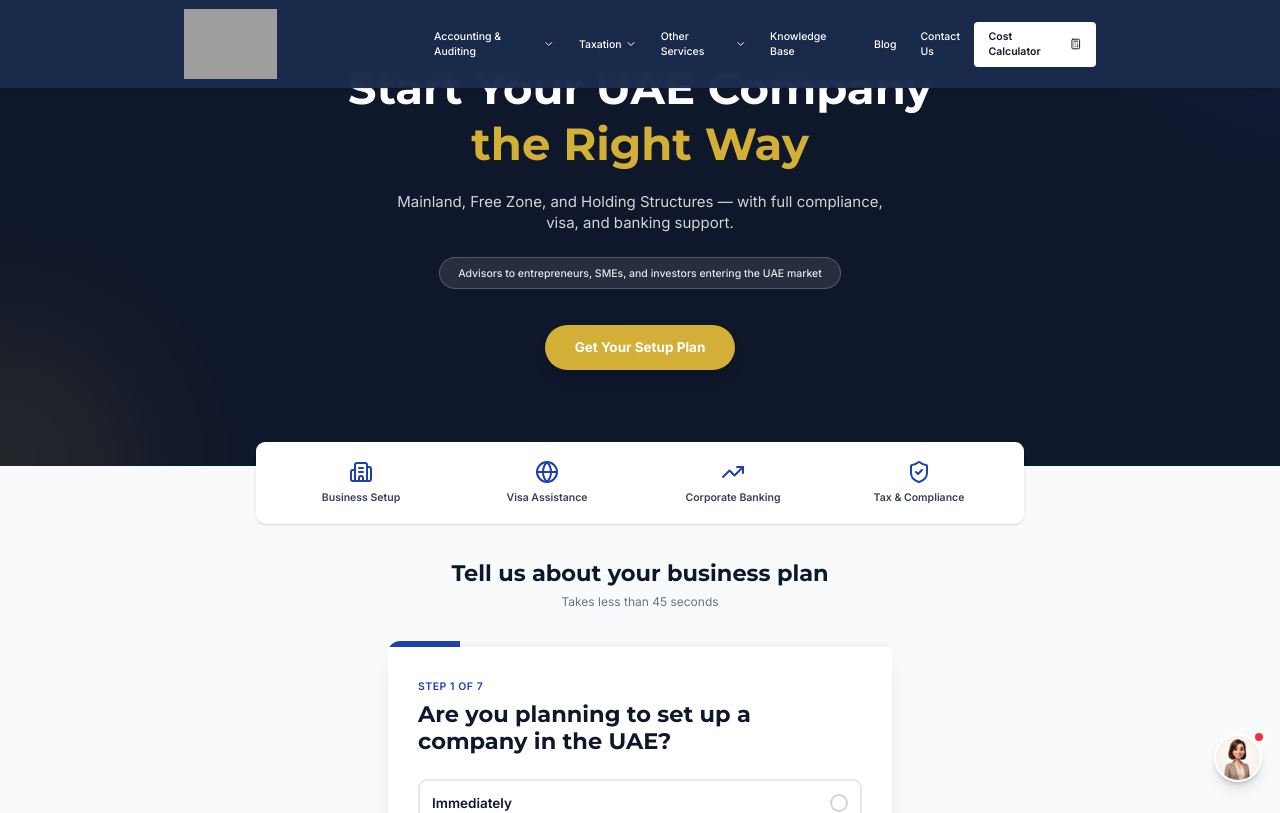
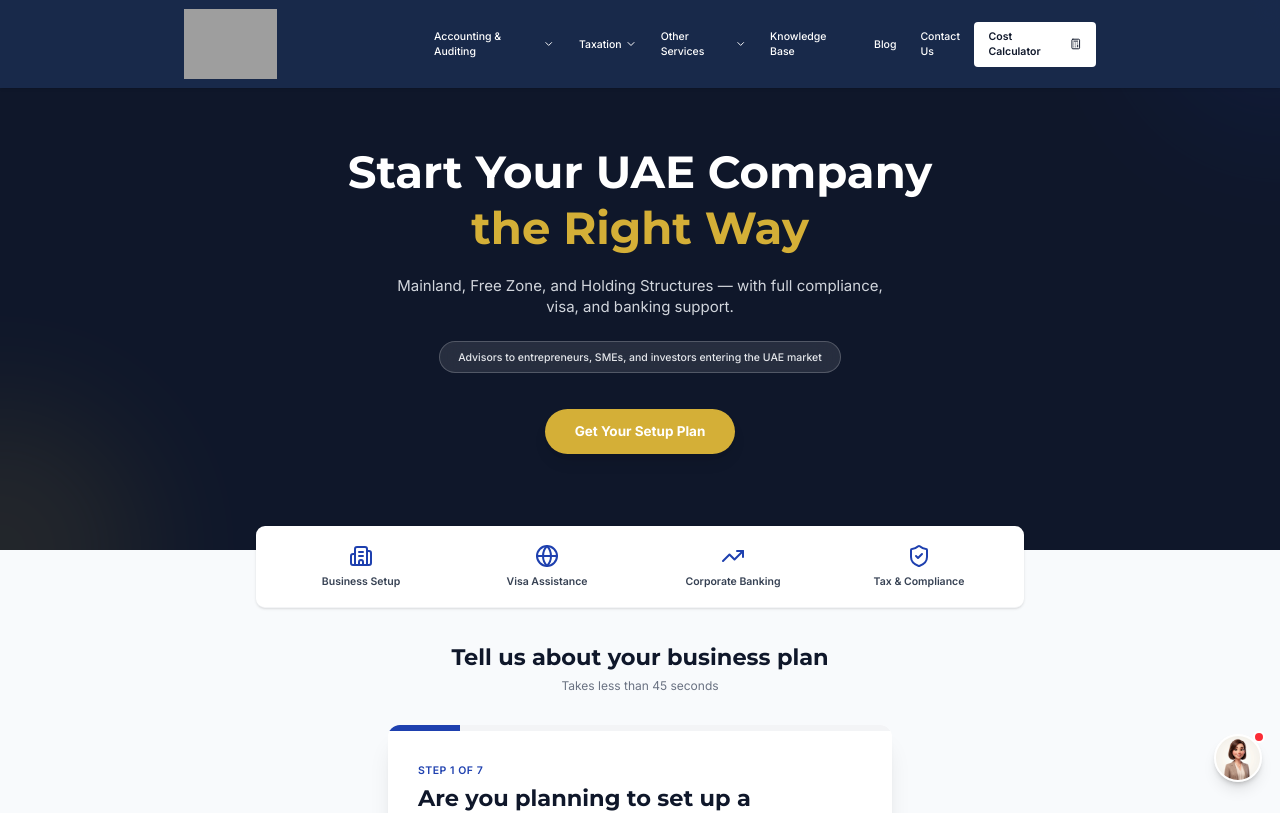
Before and after one commit to HouseRemodeling1/bwmc, a Next.js app: page /survey in a window 1280 px wide. Shown: the top 813 px of the page. Built offline with nearby package versions, Linux system fonts and the light colour scheme; grey boxes are pictures that could not be loaded.

Commit message:
fix: increase survey hero top padding to prevent header overlap

```diff
--- a/components/lead-capture/SurveyHero.tsx
+++ b/components/lead-capture/SurveyHero.tsx
@@ -8,7 +8,7 @@ export default function SurveyHero() {
     };
 
     return (
-        <section className="bg-navy text-white pt-12 pb-24 md:pt-20 md:pb-32 relative overflow-hidden">
+        <section className="bg-navy text-white pt-32 pb-24 md:pt-48 md:pb-32 relative overflow-hidden">
             {/* Background Decorative Pattern */}
             <div className="absolute inset-0 opacity-10 pointer-events-none">
                 <div className="absolute top-0 right-0 w-96 h-96 bg-royal-blue rounded-full filter blur-3xl transform translate-x-1/2 -translate-y-1/2"></div>
```
